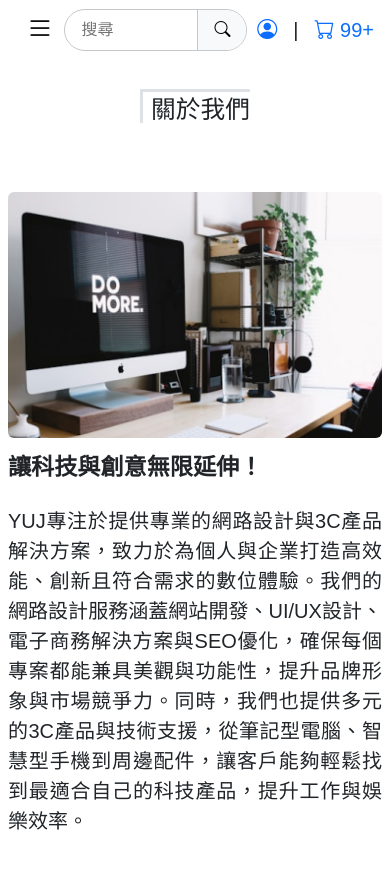
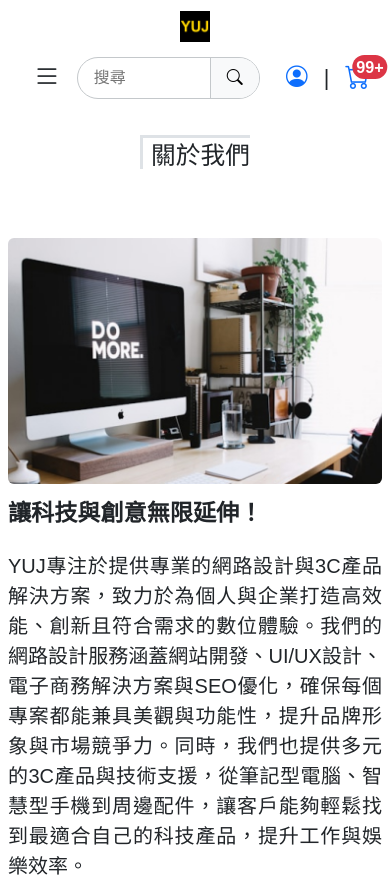
Before and after one commit to chieh0666/template-1, a plain HTML site: page about.html in a window 390 px wide. Shown: the top 884 px of the page. Drawn offline with Linux system fonts and the light colour scheme.

Commit message:
調整響應式設計，優化按鈕樣式和徽章顯示以改善使用者體驗

```diff
--- a/about.html
+++ b/about.html
@@ -13,9 +13,9 @@
   <!-- header -->
   <header class="mb-03125">
     <div class="container">
-      <div class="d-flex align-items-center justify-content-between">
-        <!-- logo -->
-        <div class="col-1 m-2 d-lg-block d-none">
+      <div class="d-flex align-items-center justify-content-center">
+        <!-- mobile logo -->
+        <div class="col-1 d-block d-lg-none my-2">
           <h1 class="m-0">
             <a href="./index.html" title="回首頁">
               <img src="./images/logo_tab.png" alt="YUJ">
@@ -23,8 +23,20 @@
             </a>
           </h1>
         </div>
-        <div class="col-1 m-2 d-block d-lg-none">
-          <button class="fs-1" type="button" data-bs-toggle="collapse" data-bs-target="#m-menu" aria-expanded="false" aria-controls="m-menu">
+      </div>
+      <div class="d-flex align-items-center justify-content-between">
+        <!-- logo -->
+        <div class="col-1 d-lg-block d-none m-2">
+          <h1 class="m-0">
+            <a href="./index.html" title="回首頁">
+              <img src="./images/logo_tab.png" alt="YUJ">
+              <span class="d-none">YUJ網頁設計</span>
+            </a>
+          </h1>
+        </div>
+        <!-- mobile menu button -->
+        <div class="col-1 mx-2 d-block d-lg-none">
+          <button class="fs-1 btn" type="button" data-bs-toggle="collapse" data-bs-target="#m-menu" aria-expanded="false" aria-controls="m-menu">
             <i class="bi bi-list"></i>
           </button>
         </div>
@@ -43,7 +55,7 @@
           </form>
         </div>
         <!-- user、cart button -->
-        <div class="d-flex fs-5 p-1">
+        <div class="d-flex mx-2 align-items-center justify-content-center fs-4">
           <div>
             <a href="./login-page.html" title="前往會員登入">
               <i class="bi bi-person-circle"></i>
@@ -52,9 +64,11 @@
           </div>
           <span class="px-3">|</span>
           <div>
-            <a href="./cart-list.html" title="前往我的購物車">
-              <i class="bi bi-cart"></i>
-              <span>99+</span>
+            <a class="position-relative" href="./cart-list.html" title="前往我的購物車">
+              <i class="bi bi-cart fs-2"></i>
+              <span class="position-absolute top-0 start-100 translate-middle rounded-pill badge bg-danger mt-2 p-1">
+                99+
+              </span>
             </a>
           </div>
         </div>
```
Also changed, not shown: cart-list.html (+23 -9 lines), contact-us.html (+23 -9 lines), index.html (+7 -5 lines), login-page.html (+23 -9 lines), new-product.html (+23 -9 lines), products.html (+23 -9 lines), signup-page.html (+23 -9 lines).
